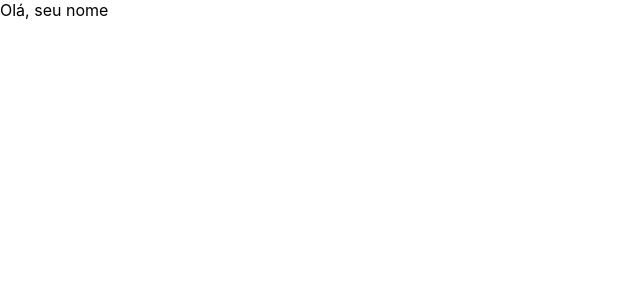
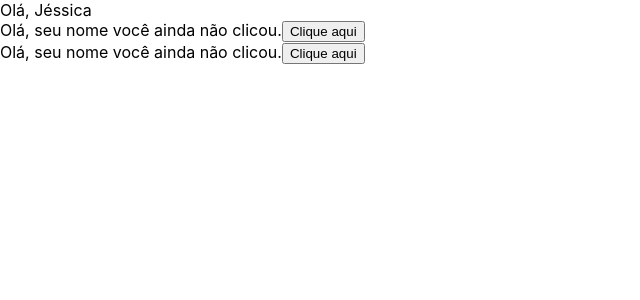
Before and after one commit to jessicacardoso1/workshop-react, a React (Create React App) app: page / in a window 1280 px wide. Shown: the top 300 px of the page, without its empty margins (0-640 px from the left). Built offline with nearby package versions, Linux system fonts and the light colour scheme.

Commit message:
Componente Stateful

```diff
--- a/src/App.js
+++ b/src/App.js
@@ -1,11 +1,15 @@
 import React from 'react';
 import HelloStateless from './HelloStateless';
+import HelloStateful from './HelloStateful';
 
 
 function App() {
   return (
     <div>
-        <HelloStateless nome="seu nome"></HelloStateless>
+        <HelloStateless nome="Jéssica"></HelloStateless>
+        <HelloStateful nome="seu nome"></HelloStateful>
+        <HelloStateful nome="seu nome"></HelloStateful>
+
     </div>
   );
 }
--- /dev/null
+++ b/src/HelloStateful.js
@@ -0,0 +1,24 @@
+import React from 'react';
+
+class HelloStateful extends React.Component {
+    state = {
+        clicou: 'ainda não clicou'
+    }
+
+    handleClick() {
+        this.setState({
+            clicou: 'clicou'
+        });
+    }
+    render() {
+        return (
+            <div>
+                Olá, {this.props.nome} você {this.state.clicou}.
+
+                <button onClick={this.handleClick.bind(this)}>Clique aqui</button>
+            </div>
+        );
+    }
+}
+
+export default HelloStateful;
```
